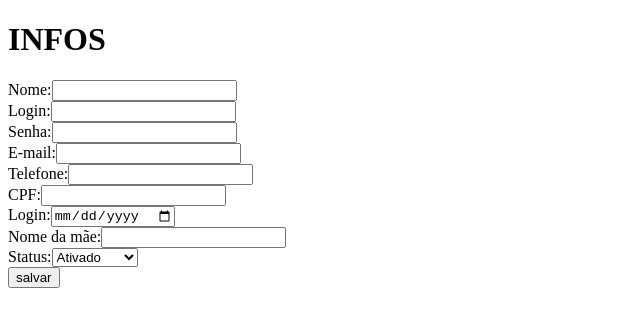
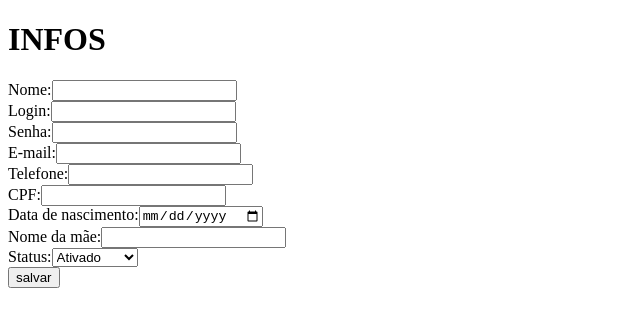
Before and after one commit to lazaroa1/front-users-crud, a React (Create React App) app: page /client-info in a window 1280 px wide. Shown: the top 326 px of the page, without its empty margins (0-640 px from the left). Built offline with nearby package versions, Linux system fonts and the light colour scheme.

Commit message:
feature - criation user

```diff
--- a/src/pages/Clients/Infos/index.js
+++ b/src/pages/Clients/Infos/index.js
@@ -24,9 +24,18 @@ function Infos() {
     setUser({ ...user, [e.target.name]: e.target.value });
   }
 
+  const savedUsers = JSON.parse(localStorage.getItem("users")) || [];
+  console.log([...savedUsers]);
+  function onSubmit() {
+    localStorage.setItem("users", JSON.stringify([...savedUsers, user]));
+
+    navigate("/clients");
+  }
+
   return (
     <div>
       <h1>INFOS</h1>
+      <form>
         <div>
           <label htmlFor="name">Nome:</label>
           <input
@@ -52,6 +61,7 @@ function Infos() {
             type="password"
             value={user.password}
             onChange={changeValue}
+            autoComplete="on"
           />
         </div>
         <div>
@@ -74,10 +84,15 @@ function Infos() {
         </div>
         <div>
           <label htmlFor="cpf">CPF:</label>
-        <input name="cpf" type="text" value={user.cpf} onChange={changeValue} />
+          <input
+            name="cpf"
+            type="text"
+            value={user.cpf}
+            onChange={changeValue}
+          />
         </div>
         <div>
-        <label htmlFor="birth_date">Login:</label>
+          <label htmlFor="birth_date">Data de nascimento:</label>
           <input
             name="birth_date"
             type="date"
@@ -113,7 +128,8 @@ function Infos() {
             </option>
           </select>
         </div>
-      <button onClick={() => navigate("/clients")}>salvar</button>
+      </form>
+      <button onClick={onSubmit}>salvar</button>
     </div>
   );
 }
```
Also changed, not shown: 1 other file (tests, documents, lock files or other folders). Lines whose indentation alone changed are shown as unchanged.
